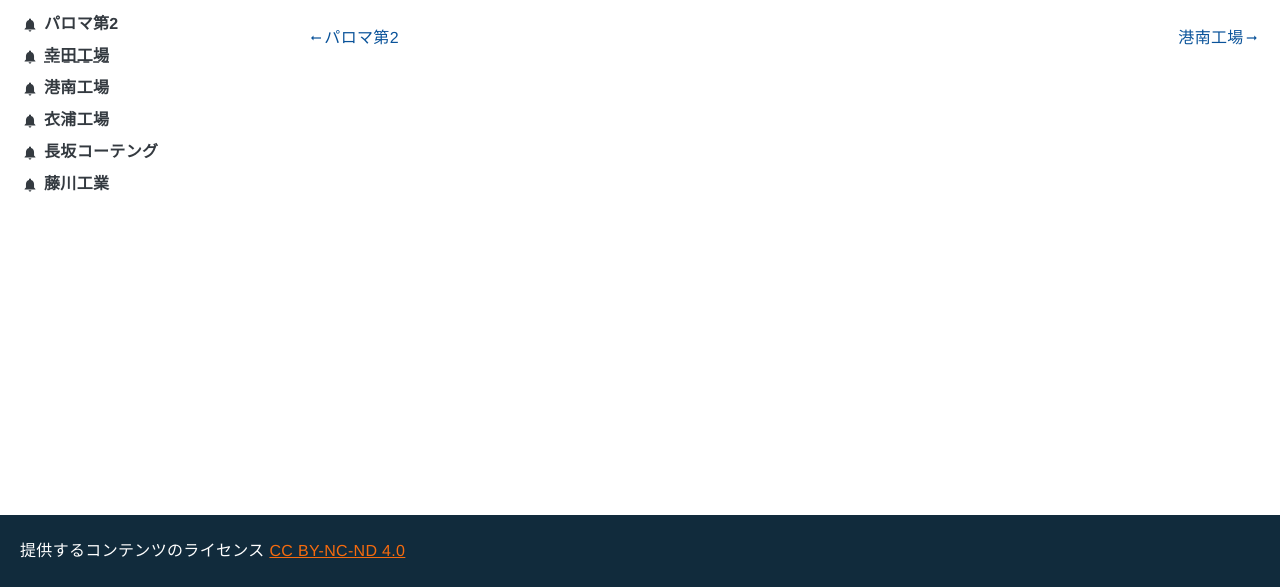
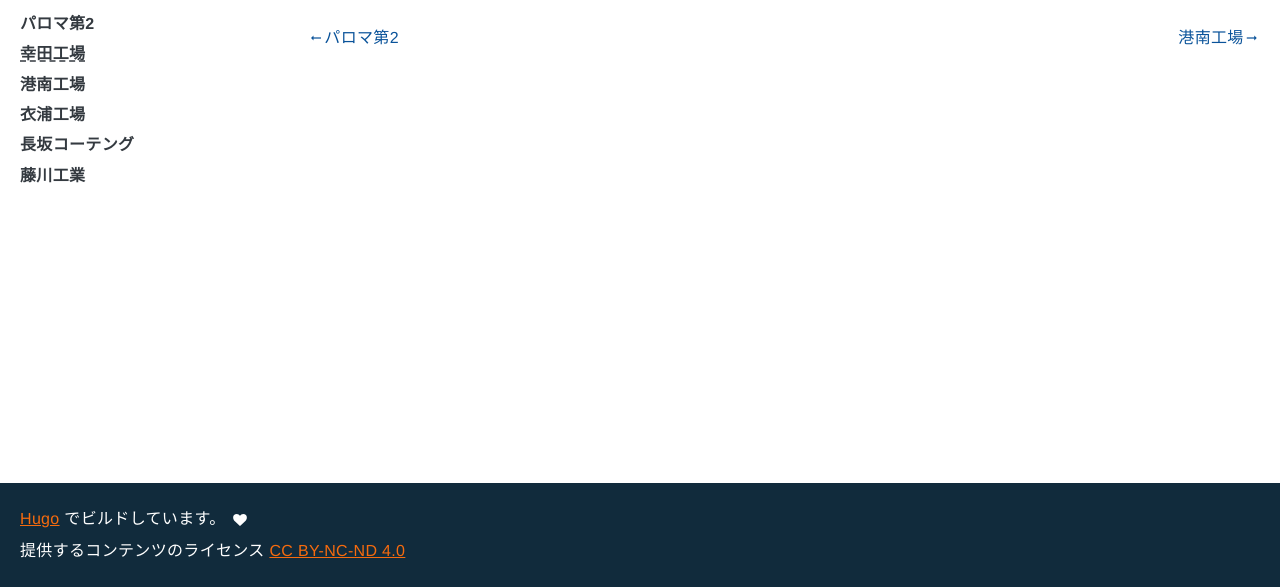
Before and after one commit to orionshoko/orionshoko.github.io, a plain HTML site: page d280c3b83cfde5bc9e4ab5b2238e904d89f7dd57a8aac008ee255f67ac7ff357/kouda/index.html in a window 1280 px wide. Shown: the part 213-800 px from the top of the page. Drawn offline with Linux system fonts and the light colour scheme; files that its build step writes are made by us from their sources; files whose address does not match are found by name.

Commit message:
2024/03/07

```diff
--- a/d280c3b83cfde5bc9e4ab5b2238e904d89f7dd57a8aac008ee255f67ac7ff357/kouda/index.html
+++ b/d280c3b83cfde5bc9e4ab5b2238e904d89f7dd57a8aac008ee255f67ac7ff357/kouda/index.html
@@ -6,10 +6,13 @@
 >
   <head>
     <meta charset="UTF-8" />
-<meta name="robots" content="noindex, nofollow, noarchive, noimageindex" />
 <meta name="referrer" content="no-referrer" />
 <meta name="viewport" content="width=device-width, initial-scale=1.0" />
 <meta name="color-scheme" content="light dark" />
+<meta name="generator" content="Hugo 0.123.0">
+
+
+  <meta name="description" content="アイシン辰栄 幸田工場" />
 
     <title>幸田工場 | オリオン商工</title>
 
@@ -147,6 +150,8 @@
   media="all"
 />
   <link href="https://orionshoko.github.io/d280c3b83cfde5bc9e4ab5b2238e904d89f7dd57a8aac008ee255f67ac7ff357/kouda/" rel="canonical" type="text/html" />
+
+<!-- Made with Geekdoc theme https://github.com/thegeeklab/hugo-geekdoc -->
 
 
 
@@ -310,8 +315,6 @@
             >
               <span class="flex">
 
-                  <svg class="gdoc-icon gdoc_notification"><use xlink:href="#gdoc_notification"></use></svg>
-
                 <a
                   href="../d280c3b83cfde5bc9e4ab5b2238e904d89f7dd57a8aac008ee255f67ac7ff357/paloma-v2"
                   class="gdoc-nav__entry"
@@ -356,8 +359,6 @@
 
             >
               <span class="flex">
-
-                  <svg class="gdoc-icon gdoc_notification"><use xlink:href="#gdoc_notification"></use></svg>
 
                 <a
                   href="../d280c3b83cfde5bc9e4ab5b2238e904d89f7dd57a8aac008ee255f67ac7ff357/kouda"
@@ -404,8 +405,6 @@
             >
               <span class="flex">
 
-                  <svg class="gdoc-icon gdoc_notification"><use xlink:href="#gdoc_notification"></use></svg>
-
                 <a
                   href="../d280c3b83cfde5bc9e4ab5b2238e904d89f7dd57a8aac008ee255f67ac7ff357/kounan"
                   class="gdoc-nav__entry"
@@ -450,8 +449,6 @@
 
             >
               <span class="flex">
-
-                  <svg class="gdoc-icon gdoc_notification"><use xlink:href="#gdoc_notification"></use></svg>
 
                 <a
                   href="../d280c3b83cfde5bc9e4ab5b2238e904d89f7dd57a8aac008ee255f67ac7ff357/kinuura"
@@ -498,8 +495,6 @@
             >
               <span class="flex">
 
-                  <svg class="gdoc-icon gdoc_notification"><use xlink:href="#gdoc_notification"></use></svg>
-
                 <a
                   href="../d280c3b83cfde5bc9e4ab5b2238e904d89f7dd57a8aac008ee255f67ac7ff357/nagasaka"
                   class="gdoc-nav__entry"
@@ -544,8 +539,6 @@
 
             >
               <span class="flex">
-
-                  <svg class="gdoc-icon gdoc_notification"><use xlink:href="#gdoc_notification"></use></svg>
 
                 <a
                   href="../d280c3b83cfde5bc9e4ab5b2238e904d89f7dd57a8aac008ee255f67ac7ff357/fujikawa"
@@ -848,6 +841,11 @@
       <footer class="gdoc-footer">
   <nav class="container flex">
     <div>
+      <section class="flex flex-wrap align-center">
+        <span class="gdoc-footer__item gdoc-footer__item--row">
+          <a href="https://gohugo.io/" class="gdoc-footer__link">Hugo</a> でビルドしています。 <svg class="gdoc-icon gdoc_heart"><use xlink:href="#gdoc_heart"></use></svg>
+
+        </span>
 
 
       </section>
```
Also changed, not shown: d280c3b83cfde5bc9e4ab5b2238e904d89f7dd57a8aac008ee255f67ac7ff357/404.html (+10 -1 lines), d280c3b83cfde5bc9e4ab5b2238e904d89f7dd57a8aac008ee255f67ac7ff357/fujikawa/index.html (+10 -13 lines), d280c3b83cfde5bc9e4ab5b2238e904d89f7dd57a8aac008ee255f67ac7ff357/index.html (+10 -13 lines), d280c3b83cfde5bc9e4ab5b2238e904d89f7dd57a8aac008ee255f67ac7ff357/kinuura/index.html (+11 -13 lines), d280c3b83cfde5bc9e4ab5b2238e904d89f7dd57a8aac008ee255f67ac7ff357/kounan/index.html (+11 -13 lines), d280c3b83cfde5bc9e4ab5b2238e904d89f7dd57a8aac008ee255f67ac7ff357/nagasaka/index.html (+10 -13 lines), d280c3b83cfde5bc9e4ab5b2238e904d89f7dd57a8aac008ee255f67ac7ff357/paloma-v2/index.html (+11 -13 lines).
